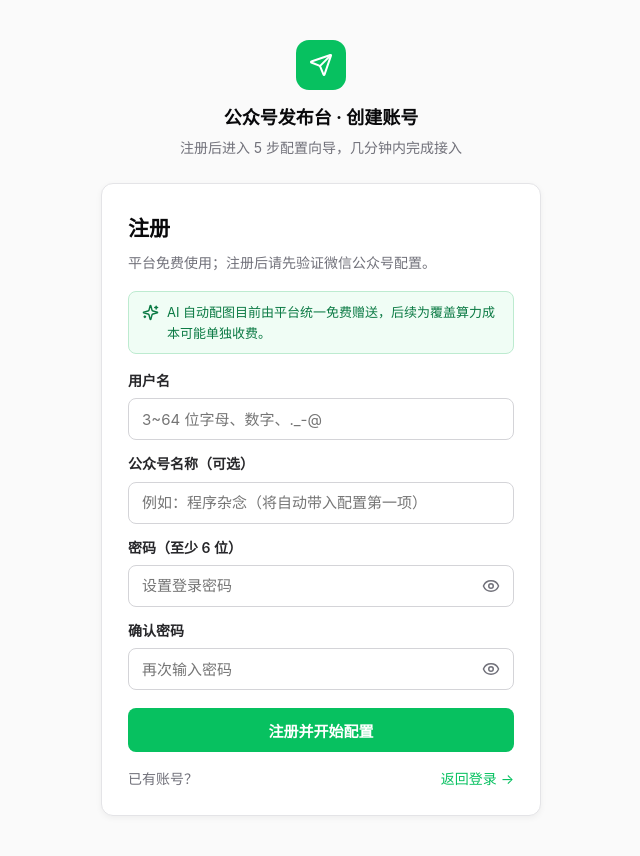
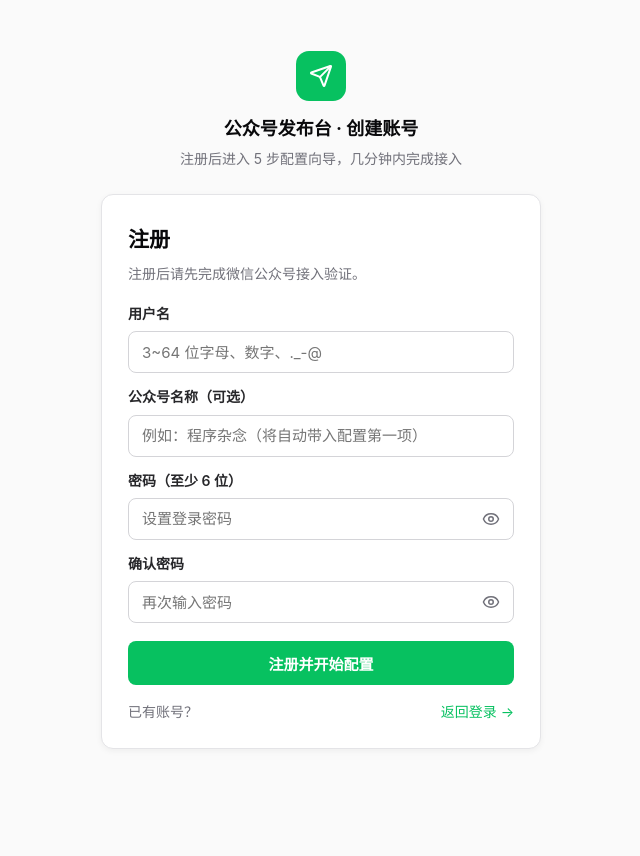
Before and after one commit to CherryLover/wechat-publisher, a FastAPI app: page /register in a window 1280 px wide. Shown: the whole page, without its empty margins (319-959 px from the left). After the commit the page ends 749 px from the top, so only its background shows below. Run offline with FastAPI, Linux system fonts and the light colour scheme; parts of the project's set-up code (start-up, migrations or seed data) failed here and were passed over; some libraries are stand-ins or nearby versions.

Commit message:
chore: remove all free/paid pricing copy across UI

```diff
--- a/templates/admin.html
+++ b/templates/admin.html
@@ -250,7 +250,7 @@ input[type=text]:focus,input[type=password]:focus,select:focus{outline:none;bord
       <div class="card-foot">
         <button type="submit" class="btn btn-primary">保存平台配置</button>
         <button type="button" class="btn" id="test-ai-btn">测通模型接口</button>
-        <span class="hint" id="test-ai-msg" style="margin:0">只拉模型列表，不消耗生图额度（先保存再测）</span>
+        <span class="hint" id="test-ai-msg" style="margin:0">仅校验模型列表连通性（先保存再测）</span>
       </div>
     </section>
   </form>
--- a/templates/login.html
+++ b/templates/login.html
@@ -74,9 +74,9 @@ h1{margin:0 0 6px;font-size:21px;font-weight:700}
       </form>
 
       <div class="row-link">
-        <span>平台免费使用</span>
+        <span>还没有账号？</span>
         {% if allow_registration %}
-        <a href="/register">没有账号？立即注册 →</a>
+        <a href="/register">立即注册 →</a>
         {% else %}
         <span style="color:#a1a1aa">暂未开放自主注册</span>
         {% endif %}
--- a/templates/onboarding.html
+++ b/templates/onboarding.html
@@ -514,7 +514,7 @@ pre.code{margin:10px 0 0;padding:12px 14px;background:#fff;border:1px solid #e4e
           <div class="card-icon"><i data-lucide="sparkles" style="width:21px;height:21px"></i></div>
           <div>
             <h2>4. AI 智能配图偏好</h2>
-            <p>平台统一提供绘图算力，当前免费赠送体验，无需自备 API Key</p>
+            <p>开启后可在发文时自动生成文章封面与正文插图，无需自备 API Key</p>
           </div>
           <label class="switch" style="margin-left:auto">
             <span>启用 AI 配图</span>
@@ -524,9 +524,9 @@ pre.code{margin:10px 0 0;padding:12px 14px;background:#fff;border:1px solid #e4e
         </div>
         <div class="card-body">
           <div class="info-box green">
-            <i data-lucide="gift" style="width:20px;height:20px;flex:none;margin-top:2px"></i>
+            <i data-lucide="sparkles" style="width:20px;height:20px;flex:none;margin-top:2px"></i>
             <div>
-              <b>平台福利说明：</b>本发布台完全免费使用；AI 自动配图功能目前由平台统一免费赠送体验，后续为了覆盖算力与 API 成本可能会单独收费。{% if not platform_ai_ready %}（当前平台模型接口暂未配置）{% endif %}
+              <b>功能说明：</b>AI 自动配图由平台统一托管模型服务，开启即可使用，无需自行配置 API Key。{% if not platform_ai_ready %}（当前平台模型接口暂未配置）{% endif %}
             </div>
           </div>
 
--- a/templates/register.html
+++ b/templates/register.html
@@ -51,16 +51,11 @@ h1{margin:0 0 6px;font-size:21px;font-weight:700}
       <div class="err">当前已暂停新用户注册，请联系管理员开通。</div>
       <div class="row-link"><a href="/login">← 返回登录</a></div>
       {% else %}
-      <p class="desc">平台免费使用；注册后请先验证微信公众号配置。</p>
+      <p class="desc">注册后请先完成微信公众号接入验证。</p>
 
       {% if error %}
       <div class="err">{{ error }}</div>
       {% endif %}
-
-      <div class="info">
-        <i data-lucide="sparkles" style="width:17px;height:17px;flex:none;margin-top:2px"></i>
-        <span>AI 自动配图目前由平台统一免费赠送，后续为覆盖算力成本可能单独收费。</span>
-      </div>
 
       <form method="post" action="/register">
         <div class="field">
--- a/templates/settings.html
+++ b/templates/settings.html
@@ -247,7 +247,7 @@ input.u-check:checked::before{transform:scale(1)}
           </div>
           <div class="card-body">
             <div class="info-box">
-              <b>平台说明：</b>本发布台免费使用；AI 自动配图功能目前由平台统一提供模型算力并<b>免费赠送</b>体验（无需自行配置 API Key），后续为覆盖模型维护成本可能会单独对 AI 绘图收费。
+              <b>功能说明：</b>AI 自动配图由平台统一托管模型服务，开启即可使用，无需自行配置 API Key。
               {% if not platform_ai_ready %}（当前平台管理员尚未配置全站模型接口，请联系管理员）{% endif %}
             </div>
 
--- a/templates/usage.html
+++ b/templates/usage.html
@@ -96,7 +96,6 @@ tr:last-child td{border-bottom:none}
     </div>
   </div>
 
-  <div class="tip">本平台免费使用；AI 自动配图目前由平台统一提供模型算力并<b>免费赠送</b>体验，后续为覆盖模型维护成本可能会单独对 AI 绘图收费。</div>
   {% if not ai_on %}
   <div class="tip off">AI 配图当前是关闭的。<a href="/settings" style="text-decoration:underline">去设置里打开</a>之后，发布时才会产生用量。</div>
   {% endif %}
```
Also changed, not shown: tests/test_multitenant.py (+8 -2 lines).
